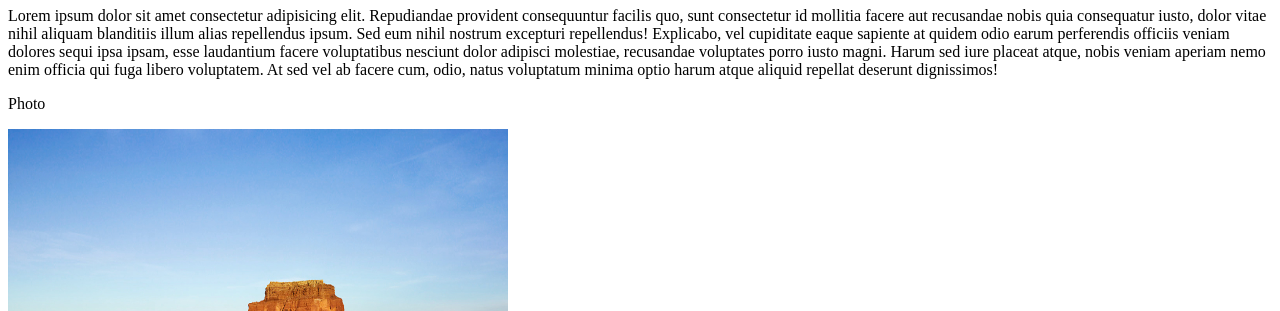
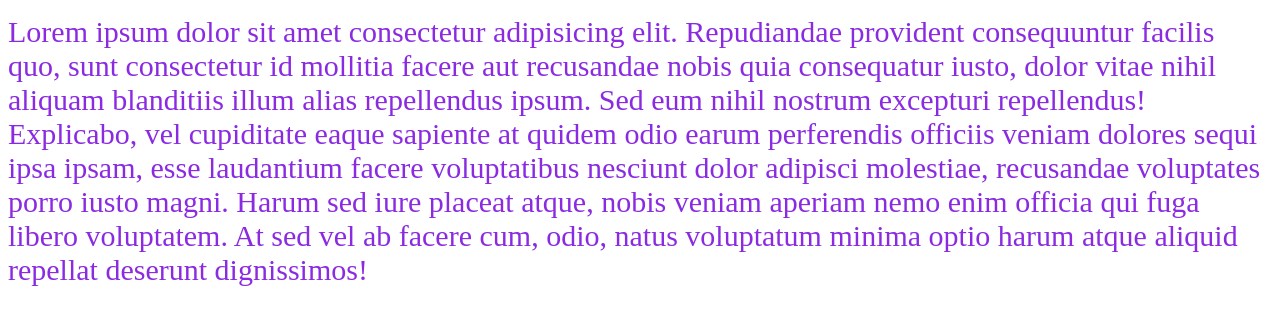
Before and after one commit to bdnaimur/my-first-github, a plain HTML site: page index.html in a window 1280 px wide. Shown: the part 73-384 px from the top of the page. Drawn offline with Linux system fonts and the light colour scheme.

Commit message:
adding css

```diff
--- a/index.html
+++ b/index.html
@@ -4,6 +4,16 @@
     <meta charset="UTF-8">
     <meta name="viewport" content="width=device-width, initial-scale=1.0">
     <title>GITHUB</title>
+    <style>
+        img{
+            margin: 200px;
+
+        }
+        p{
+            color: blueviolet;
+            font-size: 30px;
+        }
+    </style>
 </head>
 <body>
     <H1>Mama This is my gitcode!</H1>
```
